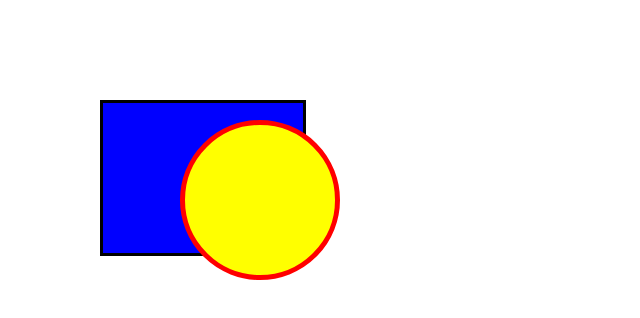
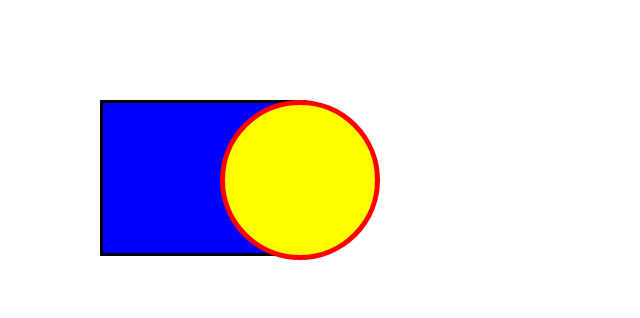
Before and after one commit to YohanesRafelius/Exercise11, a plain HTML site: page index.html in a window 1280 px wide. Shown: the whole page, without its empty margins (0-640 px from the left). Drawn offline with Linux system fonts and the light colour scheme.

Commit message:
Update index.html

```diff
--- a/index.html
+++ b/index.html
@@ -24,8 +24,8 @@
             background-color: yellow;
             border-radius: 50%;
             position: absolute;
-            top: 120px;
-            left: 180px;
+            top: 100px;
+            left: 220px;
             border: 5px solid red;
         }
     </style>
```
